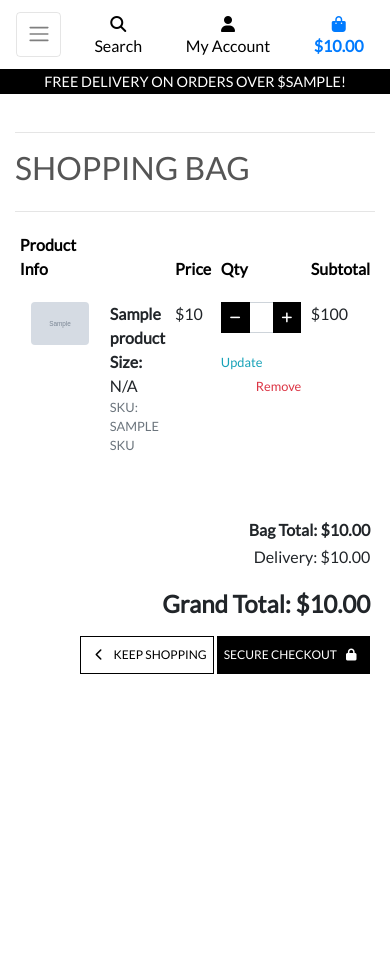
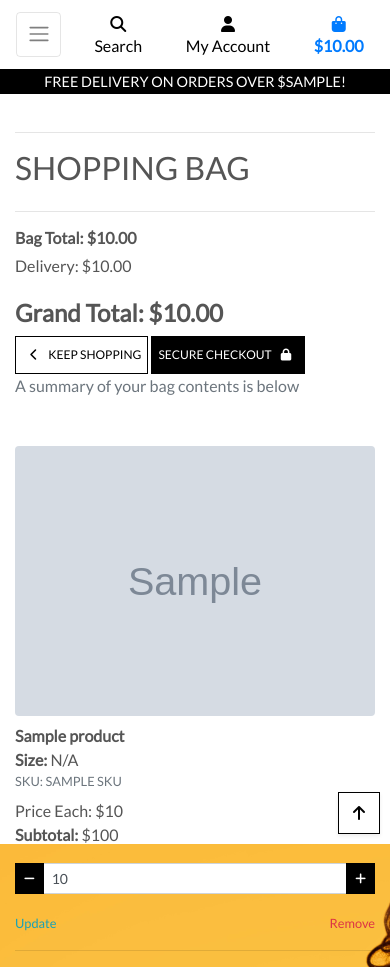
Before and after one commit to michaelmagee/boutique_ado_v1, a Django app: template bag/templates/bag/bag.html in a window 390 px wide. Before the commit the page ends 674 px from the top, so only its background shows below. Run offline with Django 3.2, Linux system fonts and the light colour scheme; the template is opened without the code that fills it: most values are stand-ins (such as "Sample title", 1, 10 or a date in 2020); grey boxes marked "Sample" are stand-in pictures; some libraries are stand-ins or nearby versions.

Commit message:
Final visual cleanup complete

```diff
--- /dev/null
+++ b/bag/templates/bag/bag-total.html
@@ -0,0 +1,8 @@
+<h6><strong>Bag Total: ${{ total|floatformat:2 }}</strong></h6>
+<h6>Delivery: ${{ delivery|floatformat:2 }}</h6>
+<h4 class="mt-4"><strong>Grand Total: ${{ grand_total|floatformat:2 }}</strong></h4>
+{% if free_delivery_delta > 0 %}
+    <p class="mb-1 text-danger">
+        You could get free delivery by spending just <strong>${{ free_delivery_delta }}</strong> more!
+    </p>
+{% endif %}
--- a/bag/templates/bag/bag.html
+++ b/bag/templates/bag/bag.html
@@ -2,20 +2,16 @@
 {% load static %}
 {% load bag_tools %}
 
-<!-- loads static files for us-->
-
 {% block page_header %}
     <div class="container header-container">
         <div class="row">
-            <div class="col">
-
-            </div>
+            <div class="col"></div>
         </div>
     </div>
 {% endblock %}
 
 {% block content %}
-<div class="overlay"></div>
+    <div class="overlay"></div>
     <div class="container mb-2">
         <div class="row">
             <div class="col">
@@ -28,7 +24,43 @@
         <div class="row">
             <div class="col">
                 {% if bag_items %}
-                    <div class="table-responsive rounded">
+                    <div class="d-block d-md-none">
+                        <div class="row">
+                            <div class="col">
+                                {% include "bag/bag-total.html" %}
+                            </div>
+                        </div>
+                        <div class="row">
+                            <div class="col">
+                                {% include "bag/checkout-buttons.html" %}
+                                <p class="text-muted mb-5">A summary of your bag contents is below</p>
+                            </div>
+                        </div>
+                        {% for item in bag_items %}
+                            <div class="row">
+                                <div class="col-12 col-sm-6 mb-2">
+                                    {% include "bag/product-image.html" %}
+                                </div>
+                                <div class="col-12 col-sm-6 mb-2">
+                                    {% include "bag/product-info.html" %}
+                                </div>
+                                <div class="col-12 col-sm-6 order-sm-last">
+                                    <p class="my-0">Price Each: ${{ item.product.price }}</p>
+                                    <p><strong>Subtotal: </strong>${{ item.product.price | calc_subtotal:item.quantity }}</p>
+                                </div>
+                                <div class="col-12 col-sm-6">
+                                    {% include "bag/quantity-form.html" %}
+                                </div>
+                            </div>
+                            <div class="row"><div class="col"><hr></div></div>
+                        {% endfor %}
+                        <div class="btt-button shadow-sm rounded-0 border border-black">
+                            <a class="btt-link d-flex h-100">
+                                <i class="fas fa-arrow-up text-black mx-auto my-auto"></i>
+                            </a>
+                        </div>
+                    </div>
+                    <div class="table-responsive rounded d-none d-md-block">
                         <table class="table table-sm table-borderless">
                             <thead class="text-black">
                                 <tr>
@@ -43,53 +75,16 @@
                             {% for item in bag_items %}
                                 <tr>
                                     <td class="p-3 w-25">
-                                       {% if item.product.image %}
-                                            <img class="img-fluid rounded" src="{{ item.product.image.url }}" alt="{{ item.product.name }}">
-                                        {% else %}
-                                            <img class="img-fluid rounded" src="{{ MEDIA_URL  }}noimage.png" alt="{{ item.product.name }}">
-                                        {% endif %}
+                                        {% include "bag/product-image.html" %}
                                     </td>
                                     <td class="py-3">
-                                        <p class="my-0"><strong>{{ item.product.name }}</strong></p>
-                                        <p class="my-0"><strong>Size: </strong>{% if item.product.has_sizes %}{{ item.size|upper }}{% else %}N/A{% endif %}</p>
-                                        <p class="my-0 small text-muted">SKU: {{ item.product.sku|upper }}</p>
+                                        {% include "bag/product-info.html" %}
                                     </td>
                                     <td class="py-3">
                                         <p class="my-0">${{ item.product.price }}</p>
                                     </td>
                                     <td class="py-3 w-25">
-                                        <form class="form update-form" method="POST" action="{% url 'adjust_bag'  item.item_id %}">
-                                            {% csrf_token %}
-                                            <div class="form-group">
-                                                <div class="input-group">
-                                                    <div class="input-group-prepend">
-                                                        <button class="decrement-qty btn btn-sm btn-black rounded-0"
-                                                            data-item_id="{{ item.item_id }}" id="decrement-qty_{{ item.item_id }}">
-                                                            <span>
-                                                                <i class="fas fa-minus fa-sm"></i>
-                                                            </span>
-                                                        </button>
-                                                    </div>
-                                                    <input class="form-control form-control-sm qty_input" type="number"
-                                                        name="quantity" value="{{ item.quantity }}" min="1" max="99"
-                                                        data-item_id="{{ item.item_id }}"
-                                                        id="id_qty_{{ item.item_id }}">
-                                                    <div class="input-group-append">
-                                                        <button class="increment-qty btn btn-sm btn-black rounded-0"
-                                                            data-item_id="{{ item.item_id }}" id="increment-qty_{{ item.item_id }}">
-                                                            <span>
-                                                                <i class="fas fa-plus fa-sm"></i>
-                                                            </span>
-                                                        </button>
-                                                    </div>
-                                                    {% if item.product.has_sizes %}
-                                                        <input type="hidden" name="product_size" value="{{ item.size }}">
-                                                    {% endif %}
-                                                </div>
-                                            </div>
-                                        </form>
-                                        <a class="update-link text-info"><small>Update</small></a>
-                                        <a class="remove-item text-danger float-right" id="remove_{{ item.item_id }}" data-product-size="{{ item.size }}"><small>Remove</small></a>
+                                        {% include "bag/quantity-form.html" %}
                                     </td>
                                     <td class="py-3">
                                         <p class="my-0">${{ item.product.price | calc_subtotal:item.quantity }}</p>
@@ -98,34 +93,15 @@
                             {% endfor %}
                             <tr>
                                 <td colspan="5" class="pt-5 text-right">
-                                    <h6><strong>Bag Total: ${{ total|floatformat:2 }}</strong></h6>
-                                    <h6>Delivery: ${{ delivery|floatformat:2 }}</h6>
-                                    <h4 class="mt-4"><strong>Grand Total: ${{ grand_total|floatformat:2 }}</strong></h4>
-                                    {% if free_delivery_delta > 0 %}
-                                        <p class="mb-1 text-danger">
-                                            You could get free delivery by spending just <strong>${{ free_delivery_delta }}</strong> more!
-                                        </p>
-                                    {% endif %}
+                                    {% include "bag/bag-total.html" %}
                                 </td>
                             </tr>
                             <tr>
                                 <td colspan="5" class="text-right">
-                                    <a href="{% url 'products' %}" class="btn btn-outline-black rounded-0 btn-lg">
-                                        <span class="icon">
-                                            <i class="fas fa-chevron-left"></i>
-                                        </span>
-                                        <span class="text-uppercase">Keep Shopping</span>
-                                    </a>
-                                    <a href="{% url 'checkout' %}" class="btn btn-black rounded-0 btn-lg">
-                                        <span class="text-uppercase">Secure Checkout</span>
-                                        <span class="icon">
-                                            <i class="fas fa-lock"></i>
-                                        </span>
-                                    </a>
+                                    {% include "bag/checkout-buttons.html" %}
                                 </td>
                             </tr>
                         </table>
-
                     </div>
                 {% else %}
                     <p class="lead mb-5">Your bag is empty.</p>
@@ -143,6 +119,11 @@
 
 {% block postloadjs %}
 {{ block.super }}
+<script type="text/javascript">
+    $('.btt-link').click(function(e) {
+        window.scrollTo(0,0)
+    })
+</script>
 {% include 'products/includes/quantity_input_script.html' %}
 
 <script type="text/javascript">
@@ -153,12 +134,6 @@
     })
 
     // Remove item and reload on click
-    /*
-        Now to get the size will again use the data method to pull it from the data size attribute.
-        And by the way if this isn't clear do some googling about using data attributes in HTML elements.
-        As it's a very handy trick to have up your sleeve.
-
-    */
     $('.remove-item').click(function(e) {
         var csrfToken = "{{ csrf_token }}";
         var itemId = $(this).attr('id').split('remove_')[1];
@@ -172,5 +147,4 @@
          });
     })
 </script>
-
 {% endblock %}
--- /dev/null
+++ b/bag/templates/bag/checkout-buttons.html
@@ -0,0 +1,12 @@
+<a href="{% url 'products' %}" class="btn btn-outline-black rounded-0 btn-lg">
+    <span class="icon">
+        <i class="fas fa-chevron-left"></i>
+    </span>
+    <span class="text-uppercase">Keep Shopping</span>
+</a>
+<a href="{% url 'checkout' %}" class="btn btn-black rounded-0 btn-lg">
+    <span class="text-uppercase">Secure Checkout</span>
+    <span class="icon">
+        <i class="fas fa-lock"></i>
+    </span>
+</a>
--- /dev/null
+++ b/bag/templates/bag/product-image.html
@@ -0,0 +1,5 @@
+{% if item.product.image %}
+<img class="img-fluid rounded" src="{{ item.product.image.url }}" alt="{{ item.product.name }}">
+{% else %}
+<img class="img-fluid rounded" src="{{ MEDIA_URL }}noimage.png" alt="{{ item.product.name }}">
+{% endif %}
--- /dev/null
+++ b/bag/templates/bag/product-info.html
@@ -0,0 +1,3 @@
+<p class="my-0"><strong>{{ item.product.name }}</strong></p>
+<p class="my-0"><strong>Size: </strong>{% if item.product.has_sizes %}{{ item.size|upper }}{% else %}N/A{% endif %}</p>
+<p class="my-0 small text-muted">SKU: {{ item.product.sku|upper }}</p>
--- /dev/null
+++ b/bag/templates/bag/quantity-form.html
@@ -0,0 +1,32 @@
+<form class="form update-form" method="POST" action="{% url 'adjust_bag' item.item_id %}">
+    {% csrf_token %}
+    <div class="form-group">
+        <div class="input-group">
+            <div class="input-group-prepend">
+                <button class="decrement-qty btn btn-sm btn-black rounded-0"
+                    data-item_id="{{ item.item_id }}" id="decrement-qty_{{ item.item_id }}">
+                    <span>
+                        <i class="fas fa-minus fa-sm"></i>
+                    </span>
+                </button>
+            </div>
+            <input class="form-control form-control-sm qty_input" type="number"
+                name="quantity" value="{{ item.quantity }}" min="1" max="99"
+                data-item_id="{{ item.item_id }}"
+                id="id_qty_{{ item.item_id }}">
+            <div class="input-group-append">
+                <button class="increment-qty btn btn-sm btn-black rounded-0"
+                    data-item_id="{{ item.item_id }}" id="increment-qty_{{ item.item_id }}">
+                    <span>
+                        <i class="fas fa-plus fa-sm"></i>
+                    </span>
+                </button>
+            </div>
+            {% if item.product.has_sizes %}
+                <input type="hidden" name="product_size" value="{{ item.size }}">
+            {% endif %}
+        </div>
+    </div>
+</form>
+<a class="update-link text-info"><small>Update</small></a>
+<a class="remove-item text-danger float-right" id="remove_{{ item.item_id }}" data-product_size="{{ item.size }}"><small>Remove</small></a>
```
